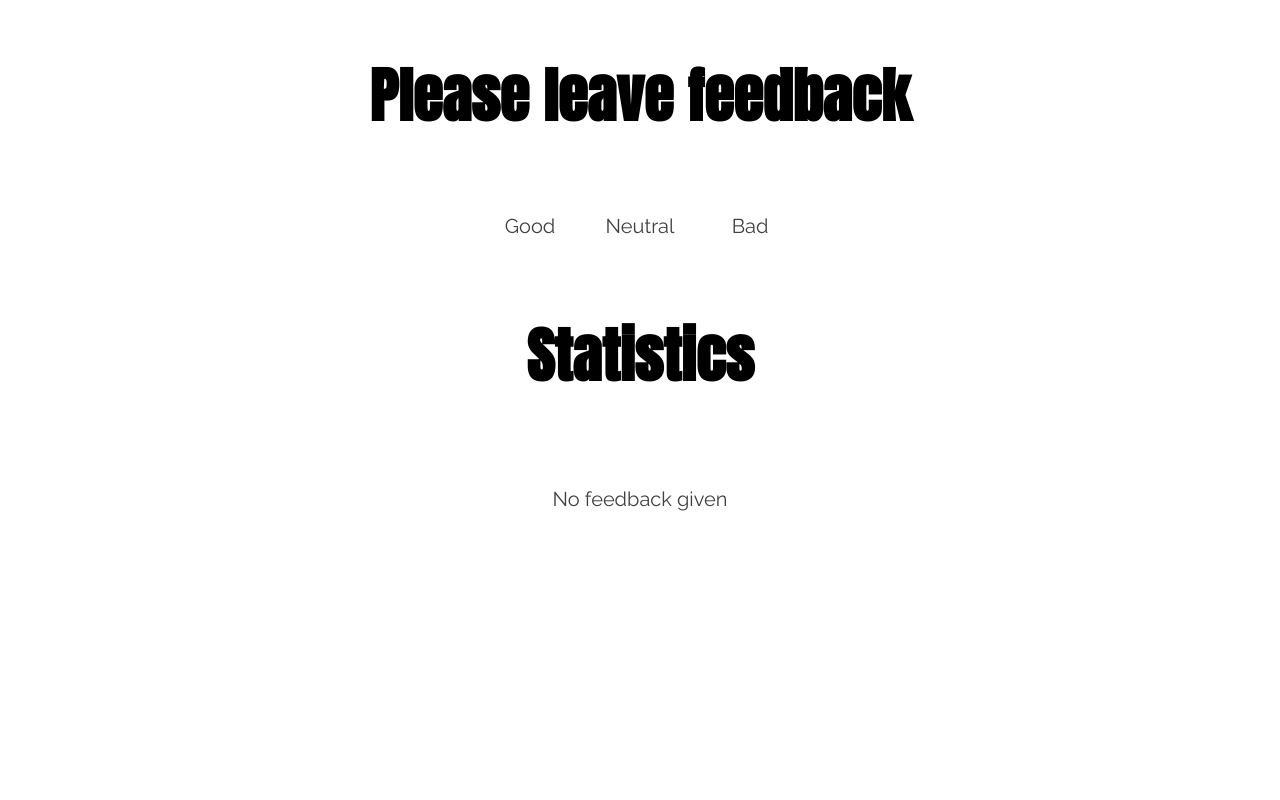
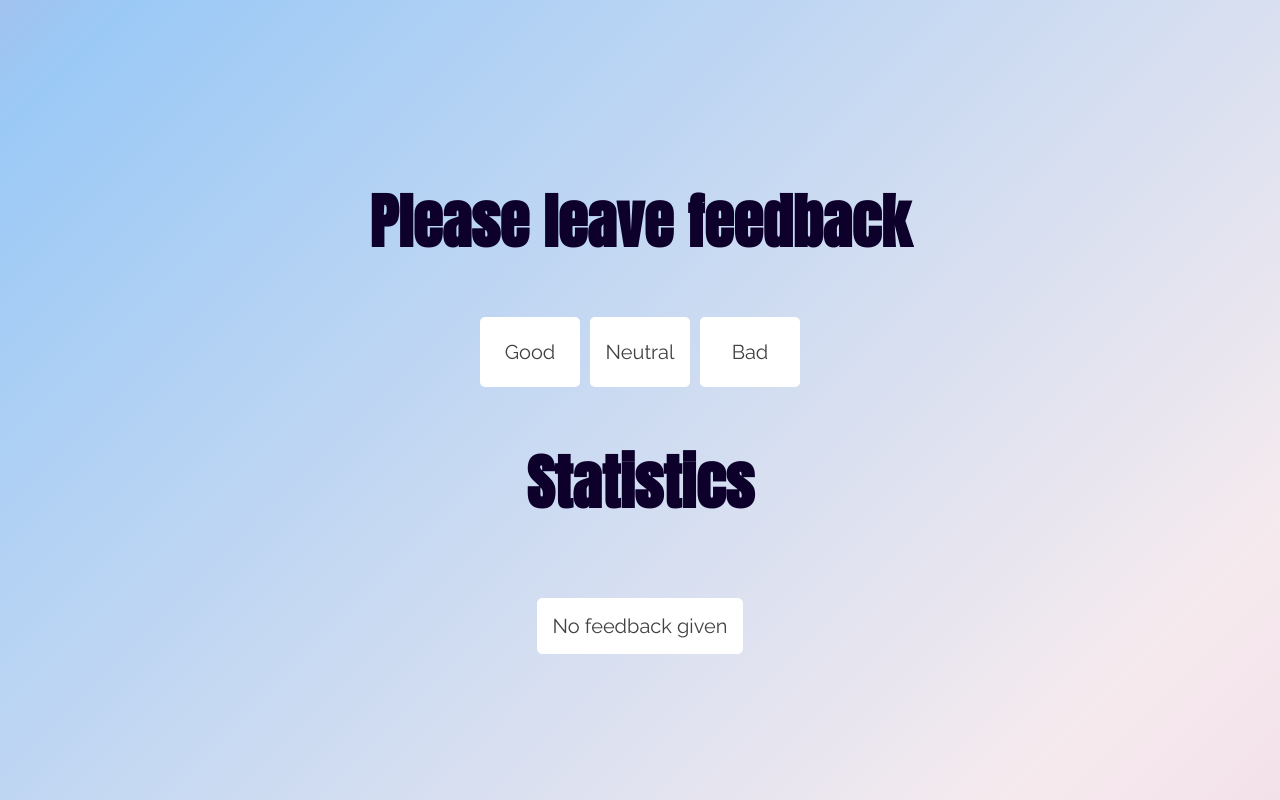
Before and after one commit to martadomzalska/goit-react-hw-04-feedback, a React (Create React App) app: page / in a window 1280 px wide. Built offline with nearby package versions, Linux system fonts and the light colour scheme.

Commit message:
Update index.css

```diff
--- a/src/index.css
+++ b/src/index.css
@@ -7,8 +7,42 @@ body {
     sans-serif;
   -webkit-font-smoothing: antialiased;
   -moz-osx-font-smoothing: grayscale;
+  color: #0d002b;
+  display: flex;
+  justify-content: center;
+  align-items: center;
+  background: linear-gradient(
+    -45deg,
+
+    #edb6d5,
+    #f5eaee,
+    #9bc9f6,
+    #e6769f,
+    #ea9ab7,
+    #dc61ea
+  );
+  background-size: 400% 400%;
+  animation: gradient 15s ease infinite;
+  height: 100vh;
+}
+@keyframes gradient {
+  0% {
+    background-position: 0% 50%;
+  }
+  50% {
+    background-position: 100% 50%;
+  }
+  100% {
+    background-position: 0% 50%;
+  }
 }
 
+.container {
+  display: flex;
+  flex-direction: column;
+  justify-content: center;
+  align-items: center;
+}
 code {
   font-family: source-code-pro, Menlo, Monaco, Consolas, 'Courier New',
     monospace;
```
